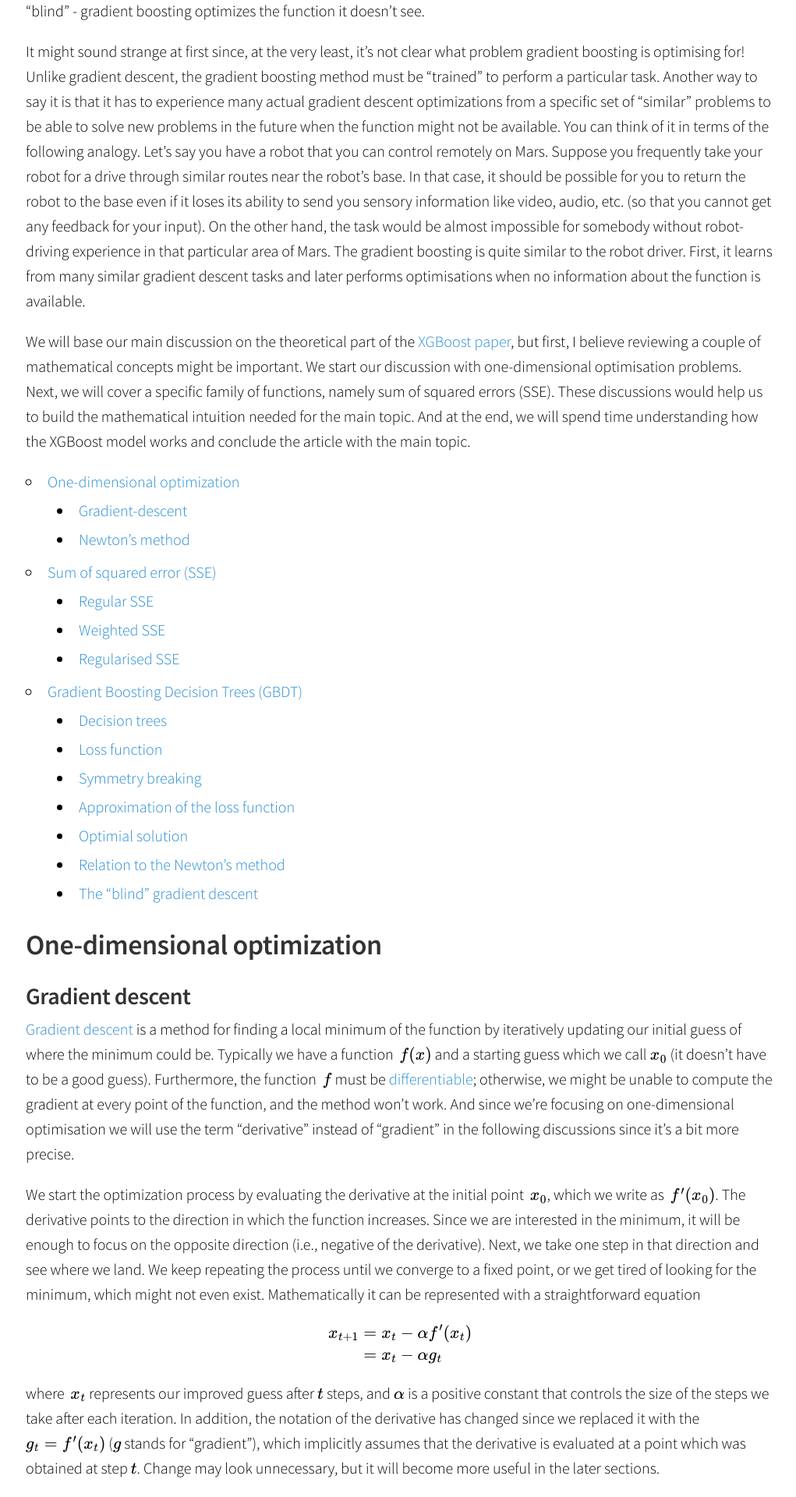
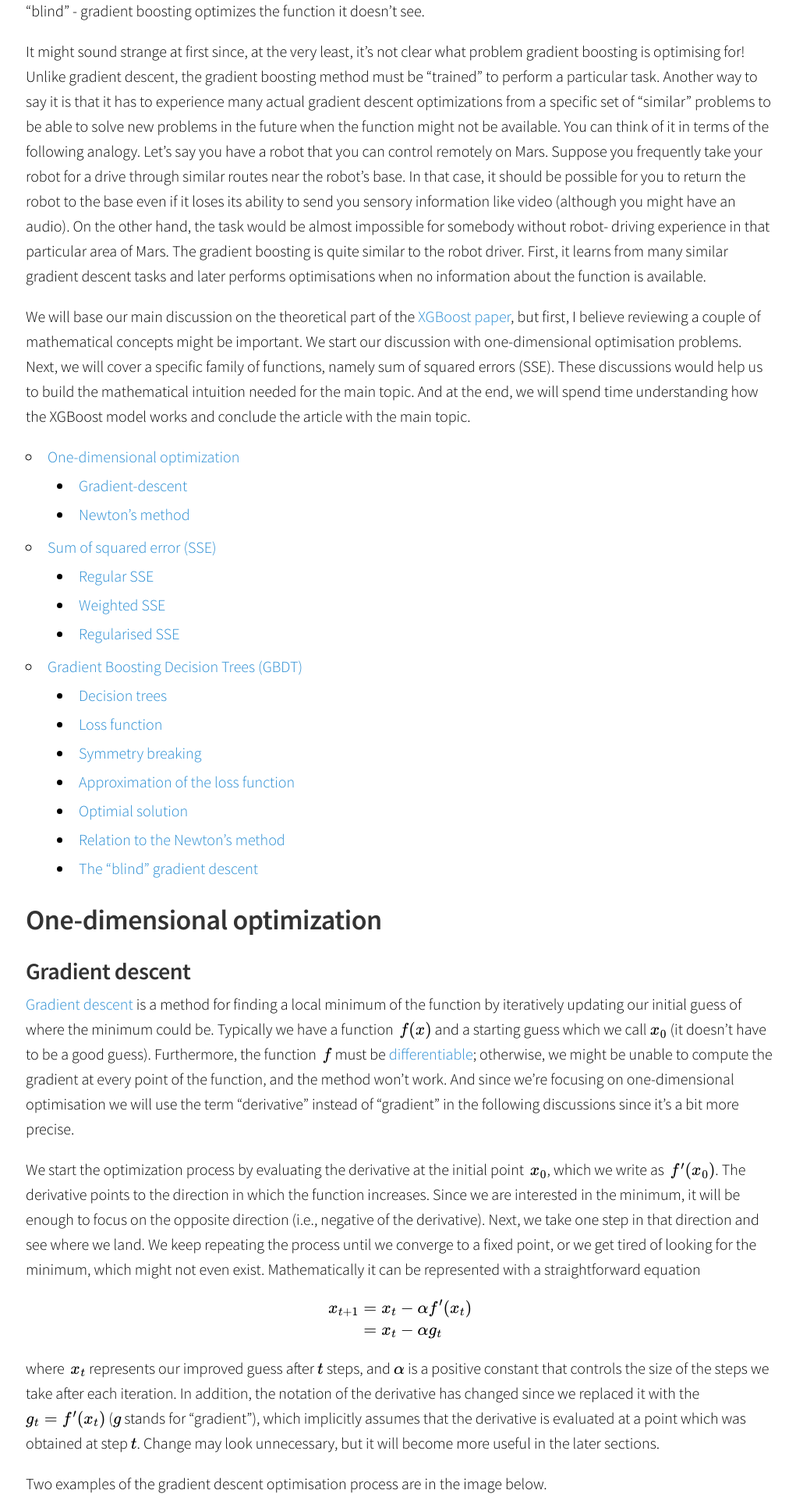
Before and after one commit to itdxer/blog.itdxer.com, a Jekyll site: the page built from _posts/2023-06-04-gradient-boosting-as-a-blind-gradient-descent.md, in a window 1280 px wide. Shown: the part 1548-3468 px from the top of the page at 78% size, without its empty margins (127-1148 px from the left). Built offline with Jekyll 4.4.1, drawn with Linux system fonts in a browser that asks for light colours; nearby versions of some CDN libraries; formulas are drawn with MathJax 3; comment, search, counter and statistics services are not loaded; some of the changed lines change nothing that is shown; some of the changed text lies outside the part shown.

Commit message:
small updates to the last article

```diff
--- a/_posts/2023-06-04-gradient-boosting-as-a-blind-gradient-descent.md
+++ b/_posts/2023-06-04-gradient-boosting-as-a-blind-gradient-descent.md
@@ -31,6 +31,9 @@
     .side-scroll::-webkit-scrollbar {
          -webkit-appearance: none;
          width: 3px;
+         height: 4px;
+         border: 1px solid rgb(235, 232, 232);
+         border-radius: 4px;
      }
      .side-scroll::-webkit-scrollbar-thumb {
          border-radius: 4px;
@@ -40,6 +43,45 @@
      }
     h3, h4, h5, h6 {
         margin-top: 1.5rem !important;
+    }
+    ol li {
+        margin-left: 20px;
+    }
+    /* Style the button that is used to open and close the collapsible content */
+    .collapsible {
+      background-color: #777;
+      color: white;
+      cursor: pointer;
+      padding: 18px;
+      width: 100%;
+      border: none;
+      text-align: left;
+      outline: none;
+      font-size: 15px;
+    }
+
+    .active, .collapsible:hover {
+      background-color: #555;
+    }
+
+    .collapsible:after {
+      content: "\002B";
+      color: white;
+      font-weight: bold;
+      float: right;
+      margin-left: 5px;
+    }
+
+    .active:after {
+      content: "\2212";
+    }
+
+    .content {
+      padding: 0 18px;
+      max-height: 0;
+      overflow: hidden;
+      transition: max-height 0.2s ease-out;
+      background-color: #f1f1f1;
     }
 </style>
 
@@ -99,12 +141,12 @@
 control remotely on Mars. Suppose you frequently take your robot for a drive
 through similar routes near the robot's base. In that case, it should be
 possible for you to return the robot to the base even if it loses its ability to
-send you sensory information like video, audio, etc. (so that you cannot get any
-feedback for your input). On the other hand, the task would be almost impossible
-for somebody without robot-driving experience in that particular area of Mars.
-The gradient boosting is quite similar to the robot driver. First, it learns
-from many similar gradient descent tasks and later performs optimisations when
-no information about the function is available.
+send you sensory information like video (although you might have an audio). On
+the other hand, the task would be almost impossible for somebody without robot-
+driving experience in that particular area of Mars. The gradient boosting is
+quite similar to the robot driver. First, it learns from many similar gradient
+descent tasks and later performs optimisations when no information about the
+function is available.
 
 
 
@@ -1065,11 +1107,59 @@
 
 
 
-![png]({{ BASE_PATH }}/images/2023-06-04-gradient-boosting-as-a-blind-gradient-descent_75_0.png)
+
+<div style="margin-bottom: 20px;">
+    <button type="button" class="collapsible">Hints (questions which you can use as a starting point)</button>
+    <div class="content">
+      <div style="margin: 20px 0px 10px 0px;">
+      I hope that questions below might be a good starting point for your exploration. The questions are ordered
+      from the easiest to the most difficult one.
+      </div>
+      <ol style="margin: 10px 0px 10px 0px;">
+          <li>What is the correct class for the unknown sample? (blue or green)</li>
+          <li>Can you find training samples on the graphs for which gradient boosting makes largest errors?</li>
+          <li>Can you find cases where tree partitioning is more sensetive to outliers?</li>
+          <li>Look at the partition of the first tree. Can you say why the horizontal lines of the partitions are placed where they are? Can you get better partitions by shifting them more to the left/right?</li>
+          <li>Why, for the first iteration, all 12 samples are so similar? How would you compare them to the second and third iteration? Can you explain why they become more diverse?</li>
+          <li>Look at the partitions of the third tree. Can you explain why doesn't tree try to better separate blue from green points?</li>
+          <li>Look at the partition of the second tree. Can you explain why the partition at the top-right corner doesn't include only green points?</li>
+      </ol>
+      <div style="margin: 10px 0px 20px 0px;">
+      Can you find more interesting things? If you do, feel free to leave a comment so that other people would be able to learn from your observations.
+      </div>
+      <script>
+        var coll = document.getElementsByClassName("collapsible");
+        var i;
+
+        for (i = 0; i < coll.length; i++) {
+          coll[i].addEventListener("click", function() {
+            this.classList.toggle("active");
+            var content = this.nextElementSibling;
+            if (content.style.maxHeight){
+              content.style.maxHeight = null;
+            } else {
+              content.style.maxHeight = content.scrollHeight + "px";
+            }
+          });
+        }
+        </script>
+    </div>
+</div>
 
 
 
-![png]({{ BASE_PATH }}/images/2023-06-04-gradient-boosting-as-a-blind-gradient-descent_75_1.png)
+
+
+
+
+
+
+
+![png]({{ BASE_PATH }}/images/2023-06-04-gradient-boosting-as-a-blind-gradient-descent_77_0.png)
+
+
+
+![png]({{ BASE_PATH }}/images/2023-06-04-gradient-boosting-as-a-blind-gradient-descent_77_1.png)
 
 
 
@@ -1077,11 +1167,11 @@
 
 
 
-![png]({{ BASE_PATH }}/images/2023-06-04-gradient-boosting-as-a-blind-gradient-descent_75_3.png)
+![png]({{ BASE_PATH }}/images/2023-06-04-gradient-boosting-as-a-blind-gradient-descent_77_3.png)
 
 
 
-![png]({{ BASE_PATH }}/images/2023-06-04-gradient-boosting-as-a-blind-gradient-descent_75_4.png)
+![png]({{ BASE_PATH }}/images/2023-06-04-gradient-boosting-as-a-blind-gradient-descent_77_4.png)
 
 
 
@@ -1089,8 +1179,8 @@
 
 
 
-![png]({{ BASE_PATH }}/images/2023-06-04-gradient-boosting-as-a-blind-gradient-descent_75_6.png)
+![png]({{ BASE_PATH }}/images/2023-06-04-gradient-boosting-as-a-blind-gradient-descent_77_6.png)
 
 
 
-![png]({{ BASE_PATH }}/images/2023-06-04-gradient-boosting-as-a-blind-gradient-descent_75_7.png)
+![png]({{ BASE_PATH }}/images/2023-06-04-gradient-boosting-as-a-blind-gradient-descent_77_7.png)
```
Also changed, not shown: images/2023-06-04-gradient-boosting-as-a-blind-gradient-descent_14_0.png (added), images/2023-06-04-gradient-boosting-as-a-blind-gradient-descent_20_0.png (added), images/2023-06-04-gradient-boosting-as-a-blind-gradient-descent_25_0.png (added), images/2023-06-04-gradient-boosting-as-a-blind-gradient-descent_42_0.png (added), images/2023-06-04-gradient-boosting-as-a-blind-gradient-descent_69_0.png (added), images/2023-06-04-gradient-boosting-as-a-blind-gradient-descent_6_0.png (added), images/2023-06-04-gradient-boosting-as-a-blind-gradient-descent_76_0.png (added), images/2023-06-04-gradient-boosting-as-a-blind-gradient-descent_76_1.png (added), images/2023-06-04-gradient-boosting-as-a-blind-gradient-descent_76_3.png (added), images/2023-06-04-gradient-boosting-as-a-blind-gradient-descent_76_4.png (added), images/2023-06-04-gradient-boosting-as-a-blind-gradient-descent_76_6.png (added), images/2023-06-04-gradient-boosting-as-a-blind-gradient-descent_76_7.png (added), images/2023-06-04-gradient-boosting-as-a-blind-gradient-descent_77_0.png (added), images/2023-06-04-gradient-boosting-as-a-blind-gradient-descent_77_1.png (added), 4 more files, 1 other file.
